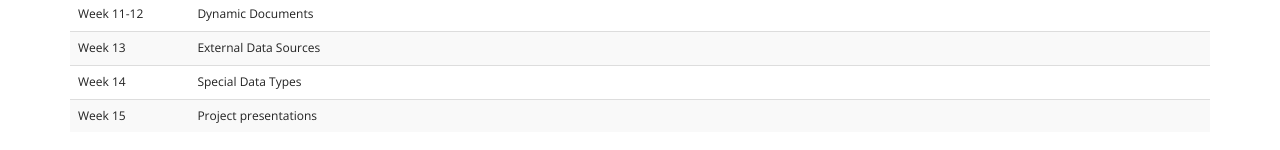
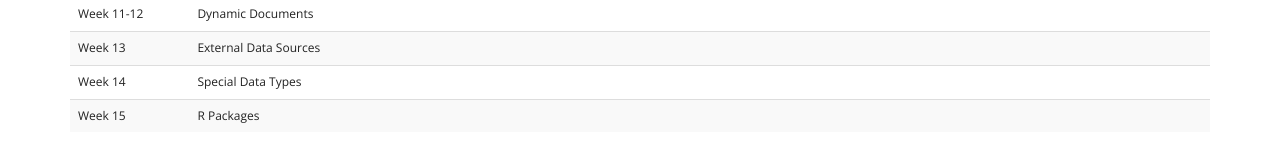
Before and after one commit to agron590-ISU/agron590-ISU.github.io, a Jekyll site: the page built from syllabus.html, in a window 1280 px wide. Shown: the part 1250-1400 px from the top of the page. Built offline with Jekyll 4.4.1, drawn with Linux system fonts in a browser that asks for light colours.

Commit message:
change week 15

```diff
--- a/syllabus.html
+++ b/syllabus.html
@@ -146,7 +146,7 @@
       </tr>
       <tr>
         <td>Week 15</td>
-        <td>Project presentations</td>
+        <td>R Packages</td>
         <td></td>
       </tr>
     </tbody>
```
